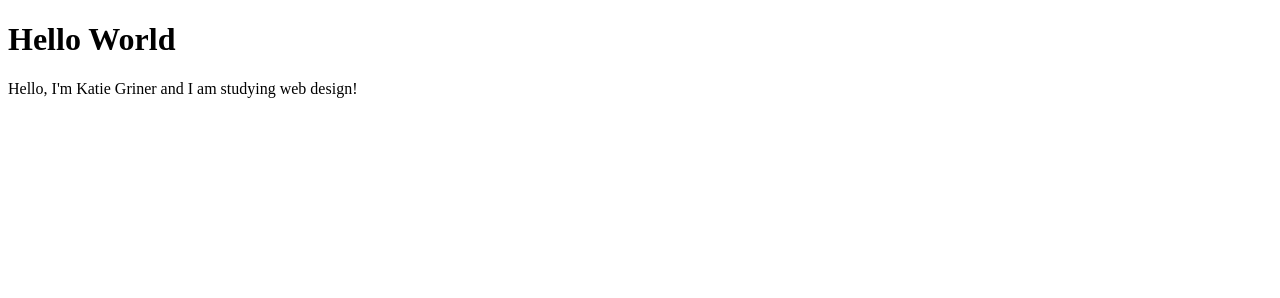
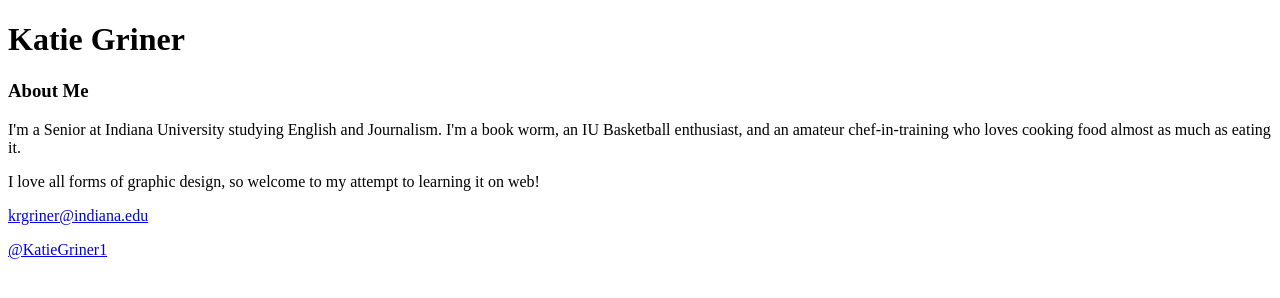
Before and after one commit to krgriner/krgriner.github.io, a plain HTML site: page index.html in a window 1280 px wide. Drawn offline with Linux system fonts and the light colour scheme.

Commit message:
Update index.html

```diff
--- a/index.html
+++ b/index.html
@@ -2,10 +2,16 @@
 <html>
     <head>
         <meta charset="utf-8">
-        <title>My hello world page</title>
+        <title>Katie Griner</title>
     </head>
     <body>
-		<h1>Hello World</h1>
-		<p>Hello, I'm Katie Griner and I am studying web design!</p>
+		<h1>Katie Griner</h1>
+		<h3>About Me</h3>
+		<p>I'm a Senior at Indiana University studying English and Journalism. I'm a book worm, an IU Basketball enthusiast, and an amateur chef-in-training who loves cooking food almost as much as eating it.</p>
+		<p>I love all forms of graphic design, so welcome to my attempt to learning it on web!</p>
     </body>
+    <footer>
+    	<p><a href="mailto:krgriner@indiana.edu">krgriner@indiana.edu</a></p>
+    	<p><a href="https://twitter.com/katiegriner1">@KatieGriner1</a></p>
+    </footer>
 </html>
```
